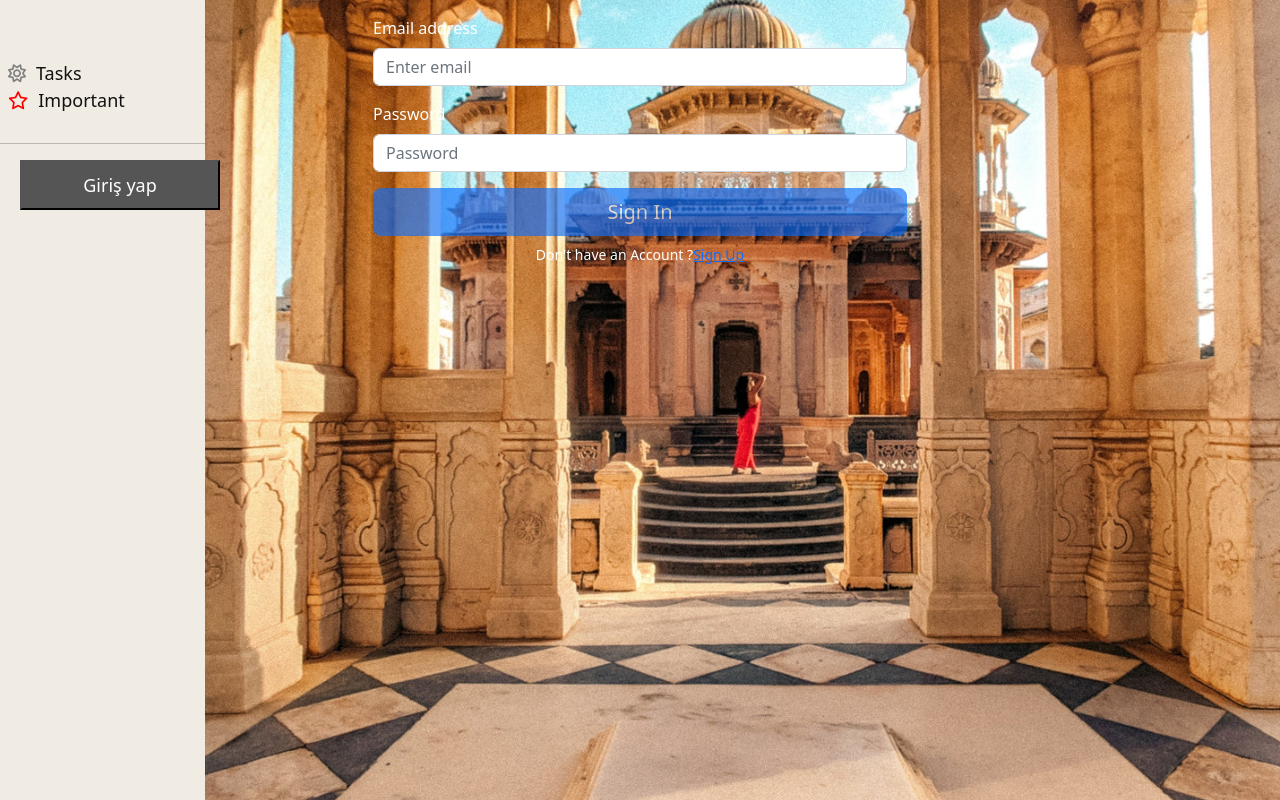
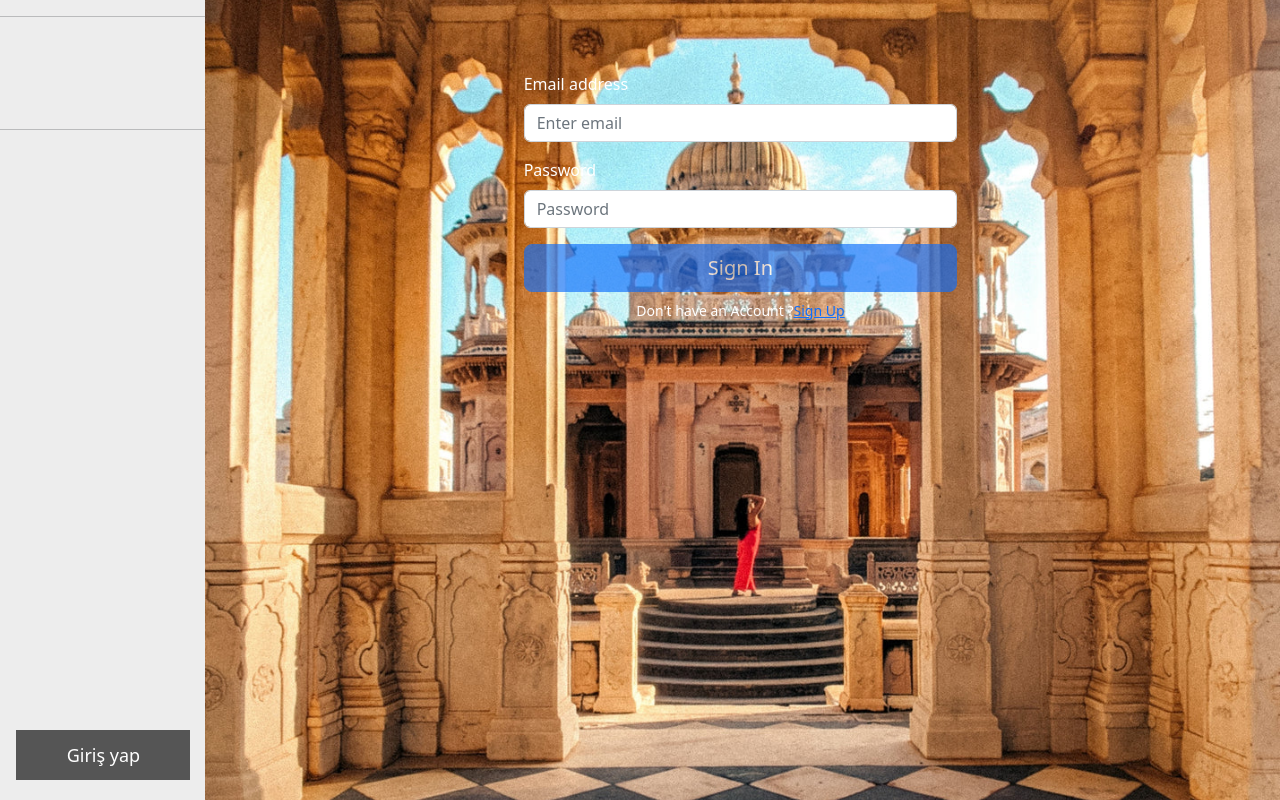
Before and after one commit to olcayhan/React-Projects, a React (Create React App) app in the folder TodoApp-with-MongoDB/client/: page /signin in a window 1280 px wide. Built offline with nearby package versions, Linux system fonts and the light colour scheme.

Commit message:
some styling

```diff
--- a/TodoApp-with-MongoDB/client/src/App.js
+++ b/TodoApp-with-MongoDB/client/src/App.js
@@ -6,11 +6,13 @@ import AuthScreen from "./Screens/AuthScreen";
 import SignUpScreen from "./Screens/SignUpScreen";
 import { useState } from "react";
 import TodoList from "./Screens/TodoList";
+import Important from "./Screens/Important";
 
 
 export default function App() {
 
-  const [user, setUser] = useState(null)
+  const [user, setUser] = useState(null);
+  const [todosApp, setTodosApp] = useState();
   return (
 
     <Router>
@@ -22,6 +24,7 @@ export default function App() {
             <Route path="/signin" element={<AuthScreen setUser={setUser} />} />
             <Route path="/signup" element={<SignUpScreen />} />
             <Route path="/home" element={<TodoList user={user} />} />
+            <Route path="/important" element={<Important/>} />
 
           </Routes>
         </Container>
--- a/TodoApp-with-MongoDB/client/src/Screens/AuthScreen.js
+++ b/TodoApp-with-MongoDB/client/src/Screens/AuthScreen.js
@@ -12,7 +12,7 @@ export default function AuthScreen({ setUser }) {
     })
     return (
 
-        <Container>
+        <Container className="authscreen">
             <Row className='justify-content-center'>
                 <Col xs={12} md={6}>
                     <Form onSubmit={(e) => {
--- /dev/null
+++ b/TodoApp-with-MongoDB/client/src/Screens/Important.js
@@ -0,0 +1,30 @@
+import React from 'react'
+import { useState, useEffect } from 'react';
+import { addTodo, getTodo } from '../axios';
+import StartScreen from '../components/StartScreen';
+import Todo from '../components/Todo';
+
+
+export default function Important() {
+    const [todos, setTodos] = useState([])
+
+    useEffect(() => {
+
+        getTodo()
+            .then((res) => {
+                setTodos([...res.data.other[0].todos])
+            })
+            .catch((err) => { console.log(err.message) });
+
+    }, [0])
+
+    console.log(todos);
+  return (
+    <div className='important-main'>
+        {todos.length !== 0 ? todos.map(todo => {
+                return !todo.complete && todo.important  ?
+                    <Todo  todo={todo} /> : <span></span>
+            }) : <StartScreen />}
+    </div>
+  )
+}
--- a/TodoApp-with-MongoDB/client/src/Screens/SignUpScreen.js
+++ b/TodoApp-with-MongoDB/client/src/Screens/SignUpScreen.js
@@ -30,7 +30,7 @@ export default function SignUpScreen() {
     }, [formData])
 
     return (
-        <Container>
+        <div className='signup-screen'>
             <Row className='justify-content-center'>
                 <Col xs={12} md={6}>
                     <Form onSubmit={(e) => {
@@ -81,6 +81,6 @@ export default function SignUpScreen() {
                     </Form>
                 </Col>
             </Row>
-        </Container>
+        </div>
     )
 }
--- a/TodoApp-with-MongoDB/client/src/components/Header.js
+++ b/TodoApp-with-MongoDB/client/src/components/Header.js
@@ -1,11 +1,9 @@
 import { useEffect } from 'react';
-import { Container, Nav, Navbar, NavDropdown, Button } from 'react-bootstrap';
 import { Link, useNavigate } from "react-router-dom"
 
 
 
 export default function Header({ user, setUser }) {
-
   useEffect(() => {
     if (localStorage.getItem("user") && !user) {
       setUser(JSON.parse(localStorage.getItem("user")))
@@ -13,18 +11,29 @@ export default function Header({ user, setUser }) {
   }, [user]);
 
   const navigate = useNavigate()
+
   return (
 
-    <div className="d-flex flex-column flex-shrink-0 position-fixed" style={{ width: "16%", height: "100%", backgroundColor: "#F0EBE3" }}>
-      <a href="/home" className='header-home-section'>
+    <div className="d-flex flex-column flex-shrink-0 position-fixed" style={{ width: "16%", height: "100%", backgroundColor: "#EDEDED" }}>
+
+      { user !== null ? <div className='header--head'>
+        <p>{user}</p>
+      </div> : <span></span> }
+
+      <hr />
+
+      <a href="/home" className='header-home-section' style={user!==null ? {visibility:"visible"}: {visibility:"hidden"}}>
         <i class="fa-regular fa-sun"></i>
         <span style={{ marginLeft: "10px", fontWeight: "100" }}>Tasks</span>
       </a>
-      <a href="/important" className='header-important-section'>
+
+
+      <a href="/important" className='header-important-section' style={user!==null ? {visibility:"visible"}: {visibility:"hidden"}}>
         <i className="fa-regular fa-star"></i>
         <span style={{ marginLeft: "10px", fontWeight: "100" }}>Important</span>
       </a>
       <hr />
+
       {
         user ?
           <button
--- a/TodoApp-with-MongoDB/client/src/style.css
+++ b/TodoApp-with-MongoDB/client/src/style.css
@@ -6,6 +6,7 @@ body {
 }
 
 .todos-main {
+    margin-top: 5%;
     margin-left: 18%;
     width: auto;
     height: 600px;
@@ -168,10 +169,12 @@ body {
 
 
 .header-home-section {
+    height: 40px;
     text-decoration: none;
-    margin-top: 60px;
     font-size: 18px;
     color: #111;
+    padding: 10px;
+    border-radius: 10px;
 }
 
 .header-home-section i {
@@ -182,7 +185,7 @@ body {
 .header-home-section:hover {
     opacity: 0.8;
     color: #111;
-    background-color: #555;
+    background-color: #CFD2CF;
 }
 
 .header-important-section {
@@ -190,6 +193,9 @@ body {
     height: 40px;
     font-size: 18px;
     color: #111;
+    padding: 10px;
+    border-radius: 10px;
+
 
 }
 
@@ -199,19 +205,68 @@ body {
 }
 
 .header-important-section:hover {
-    opacity: 0.8;
+    background-color: #CFD2CF;
     color: #111;
 }
 
 .header-button {
+
     height: 50px;
     background-color: #555;
-    width: 200px;
-    margin-left: 20px;
+    width: 85%;
+    margin-left: 8%;
     font-size: 18px;
+    margin-top: auto;
+    margin-bottom: 20px;
+    border: none;
+    color: #fff;
+
 }
 
 .header-button:hover {
     opacity: 0.7;
-    color: #111;
 }
+
+.header--head {
+    width: 75%;
+    height: 5%;
+    background-color: #fff;
+    margin-top: 15%;
+    margin-left: 10%;
+    opacity: 0.8;
+    text-align: center;
+}
+
+.header--head p {
+    font-weight: 600;
+    margin-top: 7px;
+}
+
+
+.important-main {
+    margin-top: 5%;
+
+    margin-left: 18%;
+    width: auto;
+    height: 600px;
+    overflow: auto;
+    text-align: justify;
+
+}
+
+.authscreen {
+    margin-top: 5%;
+    margin-left: 18%;
+    width: auto;
+    height: 600px;
+    text-align: justify;
+
+}
+
+.signup-screen {
+    margin-top: 5%;
+    margin-left: 18%;
+    width: auto;
+    height: 600px;
+    text-align: justify;
+}
```
Also changed, not shown: TodoApp-with-MongoDB/client/src/Screens/TodoList.js (line endings or trailing spaces).
